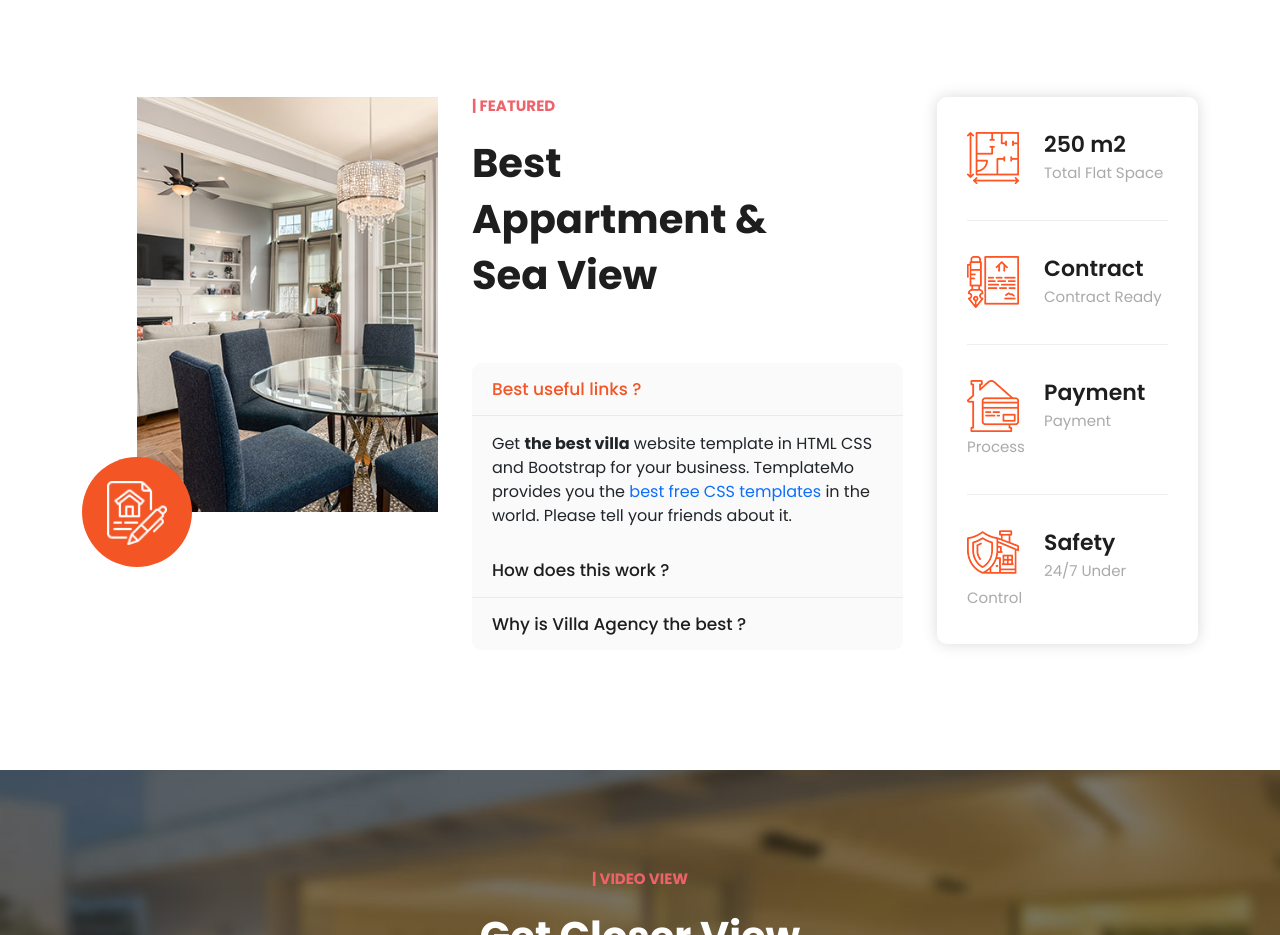
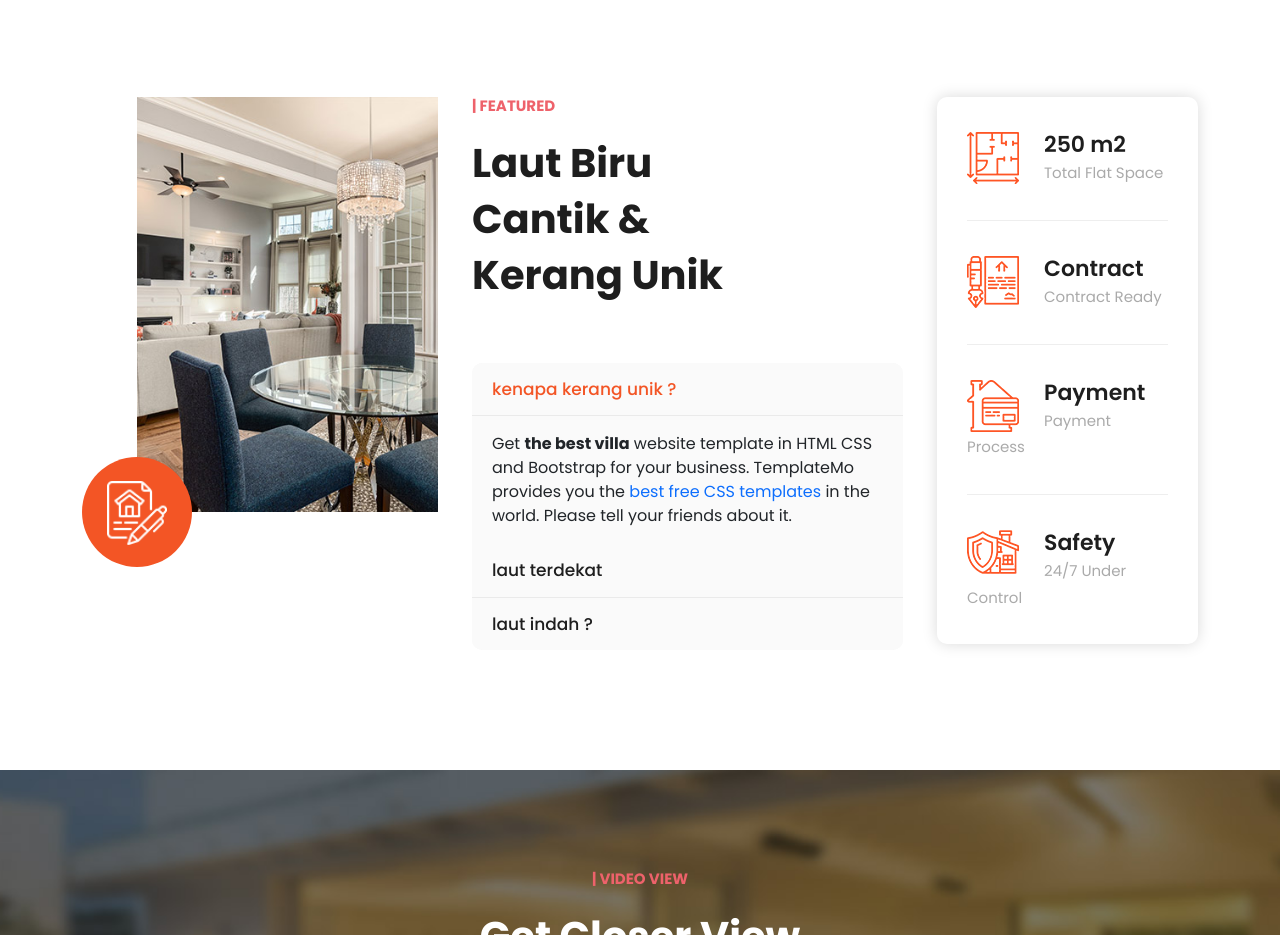
Before and after one commit to elvaniavaleta-sudo/lautairbiruterangikandori, a plain HTML site: page index.html in a window 1280 px wide. Shown: the part 1140-2075 px from the top of the page. Drawn offline with nearby package versions, Linux system fonts and the light colour scheme.

Commit message:
Update index.html

```diff
--- a/index.html
+++ b/index.html
@@ -129,13 +129,13 @@ https://templatemo.com/tm-591-villa-agency
         <div class="col-lg-5">
           <div class="section-heading">
             <h6>| Featured</h6>
-            <h2>Best Appartment &amp; Sea view</h2>
+            <h2>laut biru cantik &amp; kerang unik</h2>
           </div>
           <div class="accordion" id="accordionExample">
             <div class="accordion-item">
               <h2 class="accordion-header" id="headingOne">
                 <button class="accordion-button" type="button" data-bs-toggle="collapse" data-bs-target="#collapseOne" aria-expanded="true" aria-controls="collapseOne">
-                  Best useful links ?
+                  kenapa kerang unik ?
                 </button>
               </h2>
               <div id="collapseOne" class="accordion-collapse collapse show" aria-labelledby="headingOne" data-bs-parent="#accordionExample">
@@ -146,7 +146,7 @@ https://templatemo.com/tm-591-villa-agency
             <div class="accordion-item">
               <h2 class="accordion-header" id="headingTwo">
                 <button class="accordion-button collapsed" type="button" data-bs-toggle="collapse" data-bs-target="#collapseTwo" aria-expanded="false" aria-controls="collapseTwo">
-                  How does this work ?
+                  laut terdekat
                 </button>
               </h2>
               <div id="collapseTwo" class="accordion-collapse collapse" aria-labelledby="headingTwo" data-bs-parent="#accordionExample">
@@ -158,7 +158,7 @@ https://templatemo.com/tm-591-villa-agency
             <div class="accordion-item">
               <h2 class="accordion-header" id="headingThree">
                 <button class="accordion-button collapsed" type="button" data-bs-toggle="collapse" data-bs-target="#collapseThree" aria-expanded="false" aria-controls="collapseThree">
-                  Why is Villa Agency the best ?
+                  laut indah ?
                 </button>
               </h2>
               <div id="collapseThree" class="accordion-collapse collapse" aria-labelledby="headingThree" data-bs-parent="#accordionExample">
```
